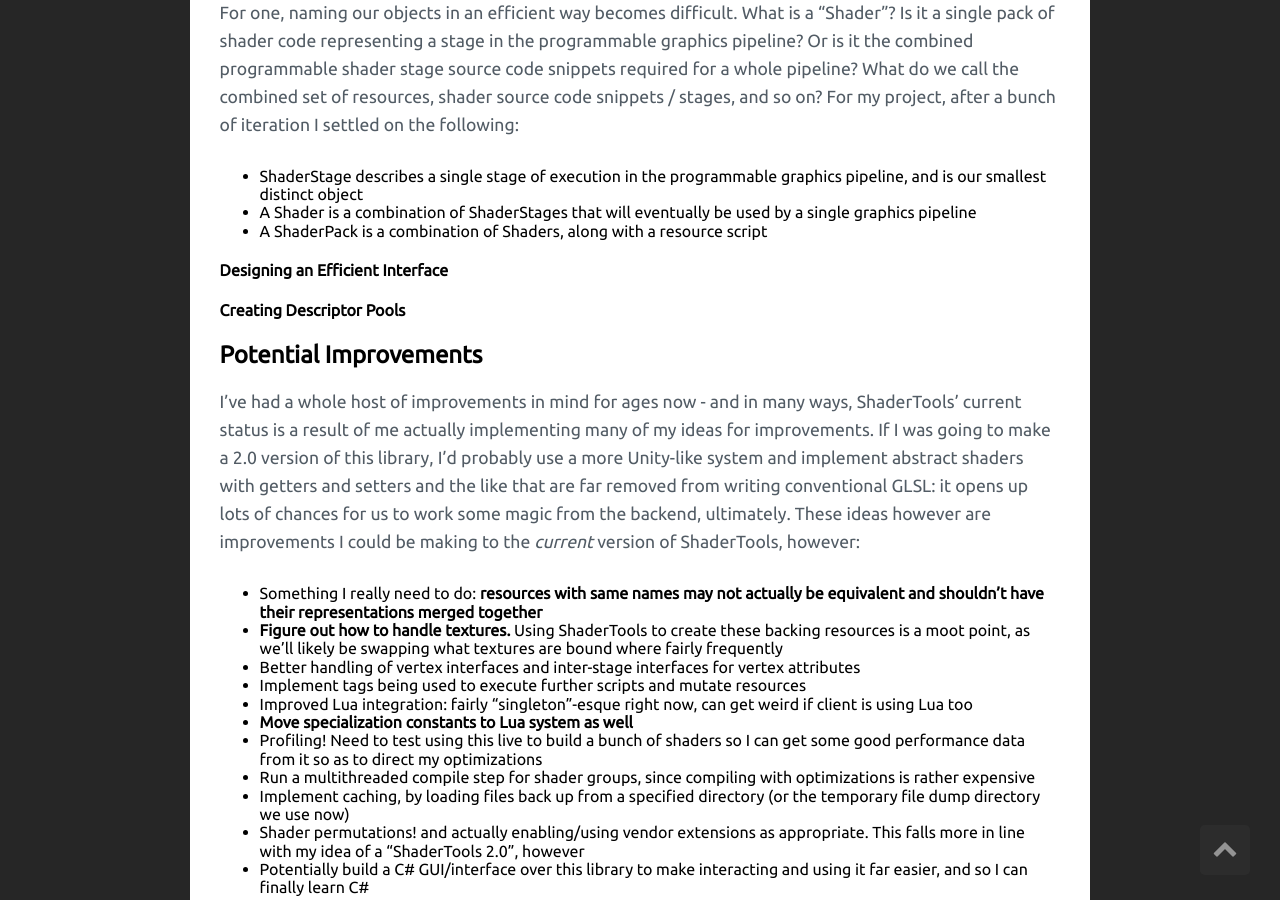
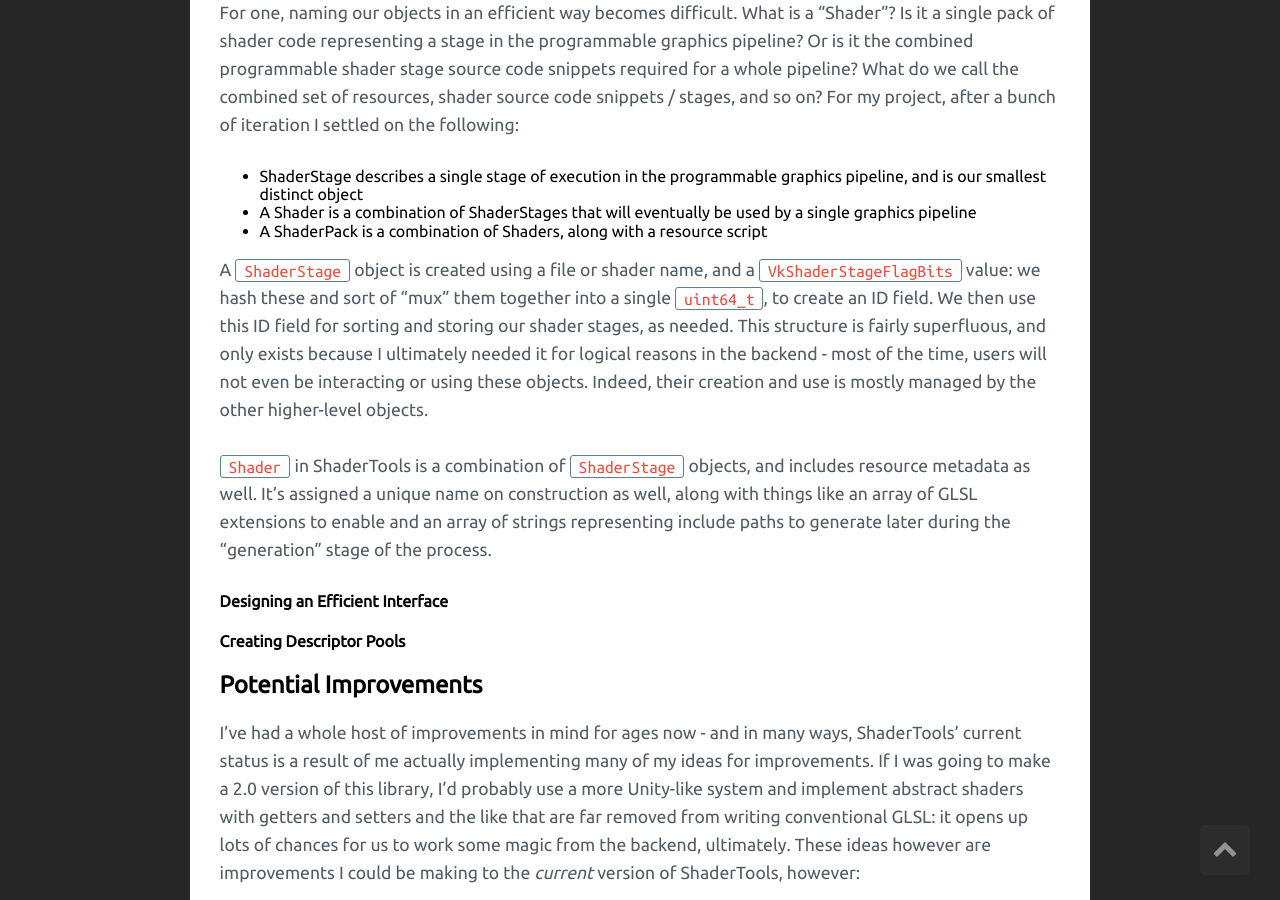
Before and after one commit to fuchstraumer/fuchstraumer.github.io, a Jekyll site: the page built from _posts/2018-9-2-Shader-Toolchain.md, in a window 1280 px wide and 900 px high, scrolled down 13461 px. Built offline with Jekyll 4.4.1, drawn with Linux system fonts in a browser that asks for light colours; comment, search, counter and statistics services are not loaded; some of the changed text lies outside the part shown.

Commit message:
Working on articles.

```diff
--- a/_posts/2018-9-2-Shader-Toolchain.md
+++ b/_posts/2018-9-2-Shader-Toolchain.md
@@ -343,6 +343,10 @@
 - A Shader is a combination of ShaderStages that will eventually be used by a single graphics pipeline
 - A ShaderPack is a combination of Shaders, along with a resource script
 
+A `ShaderStage` object is created using a file or shader name, and a `VkShaderStageFlagBits` value: we hash these and sort of "mux" them together into a single `uint64_t`, to create an ID field. We then use this ID field for sorting and storing our shader stages, as needed. This structure is fairly superfluous, and only exists because I ultimately needed it for logical reasons in the backend - most of the time, users will not even be interacting or using these objects. Indeed, their creation and use is mostly managed by the other higher-level objects.
+
+`Shader` in ShaderTools is a combination of `ShaderStage` objects, and includes resource metadata as well. It's assigned a unique name on construction as well, along with things like an array of GLSL extensions to enable and an array of strings representing include paths to generate later during the "generation" stage of the process.
+
 #### Designing an Efficient Interface
 
 #### Creating Descriptor Pools
```
Also changed, not shown: _posts/2018-9-14-Intro-To-Vulkan.md (renamed from _posts/2018-6-1-Intro-To-Vulkan.md, +2 -2 lines).
